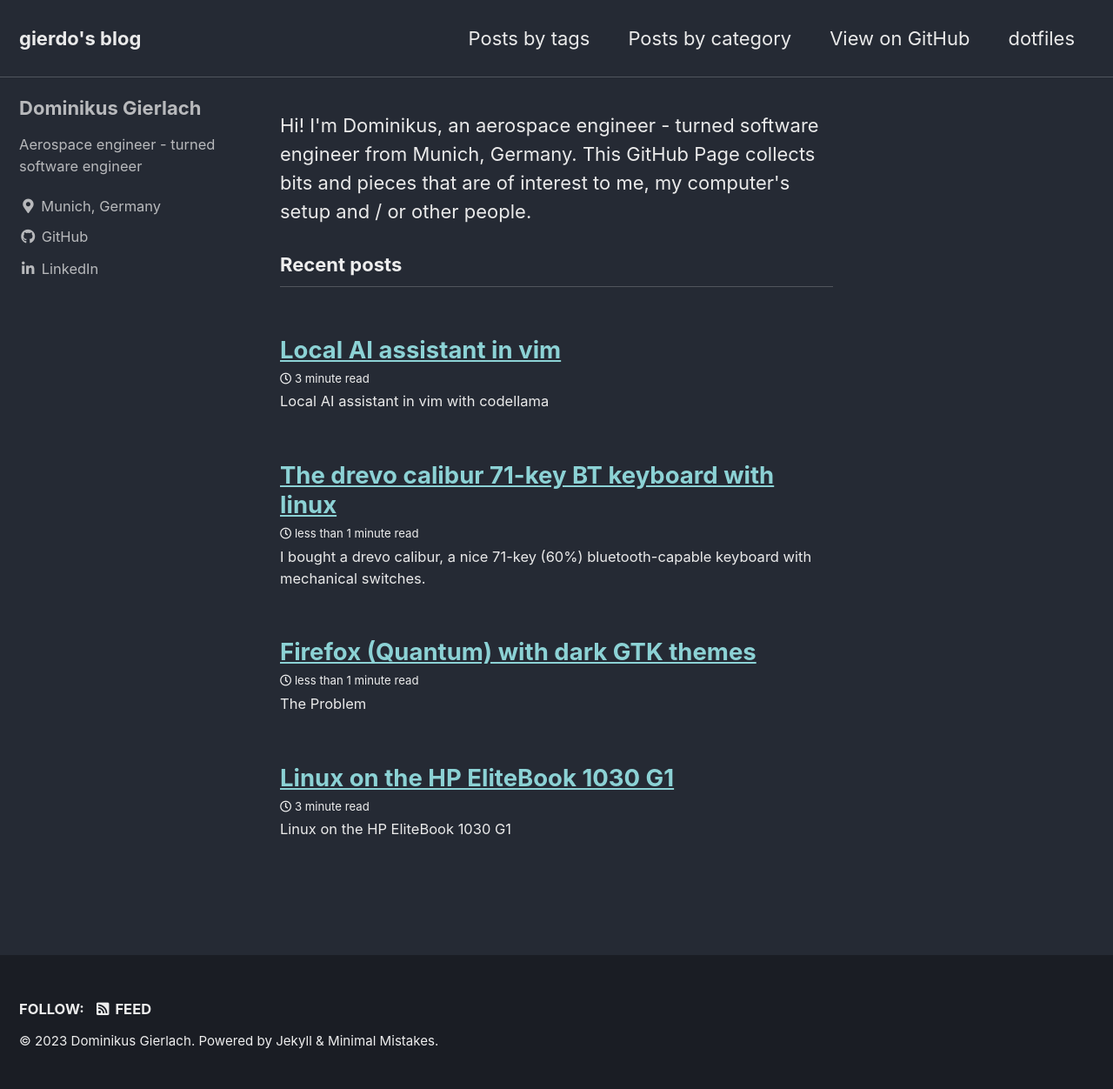
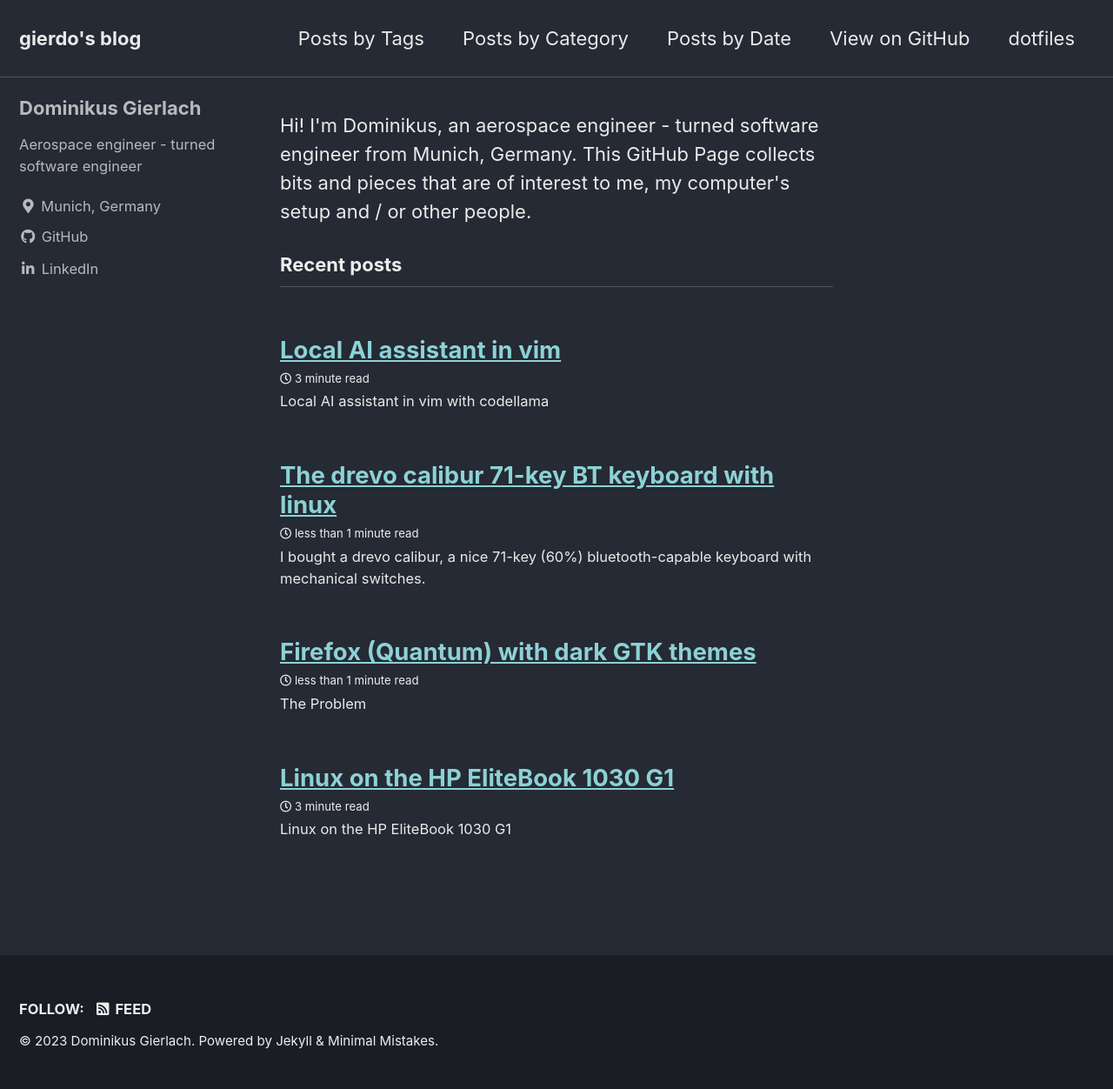
Before and after one commit to gierdo/gierdo.github.io, a Jekyll site: the page built from index.html, in a window 1280 px wide. Shown: the whole page at 87% size. Built offline with Jekyll 4.4.1, drawn with Linux system fonts in a browser that asks for light colours; cached includes are drawn as plain includes; the list of posts is cut into pages by our own code.

```diff
--- a/_data/navigation.yml
+++ b/_data/navigation.yml
@@ -1,9 +1,11 @@
 # main links
 main:
-  - title: "Posts by tags"
+  - title: "Posts by Tags"
     url: "/tags/"
-  - title: "Posts by category"
+  - title: "Posts by Category"
     url: "/categories/"
+  - title: "Posts by Date"
+    url: "/year-archive/"
   - title: "View on GitHub"
     url: https://github.com/gierdo/gierdo.github.io
   - title: "dotfiles"
```
